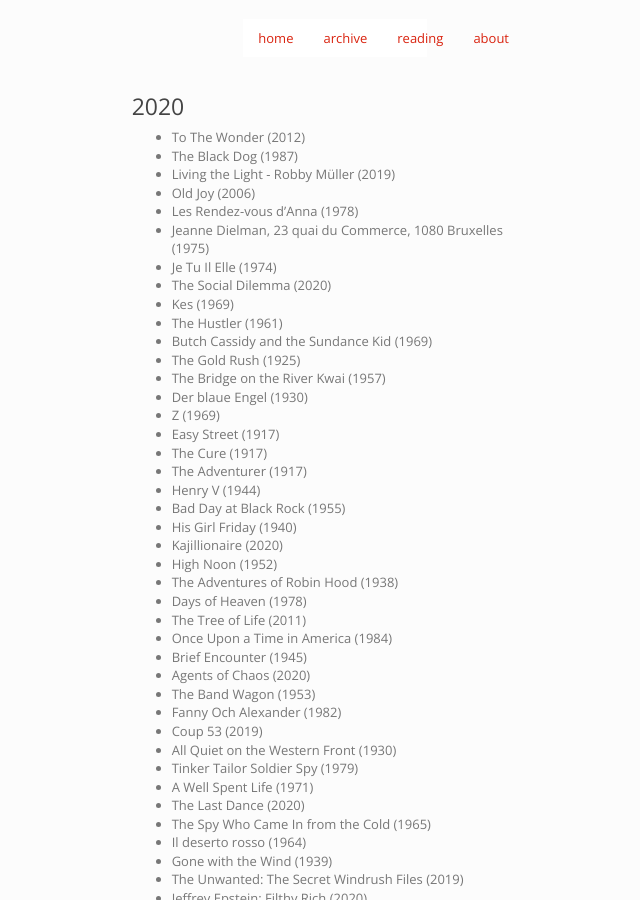
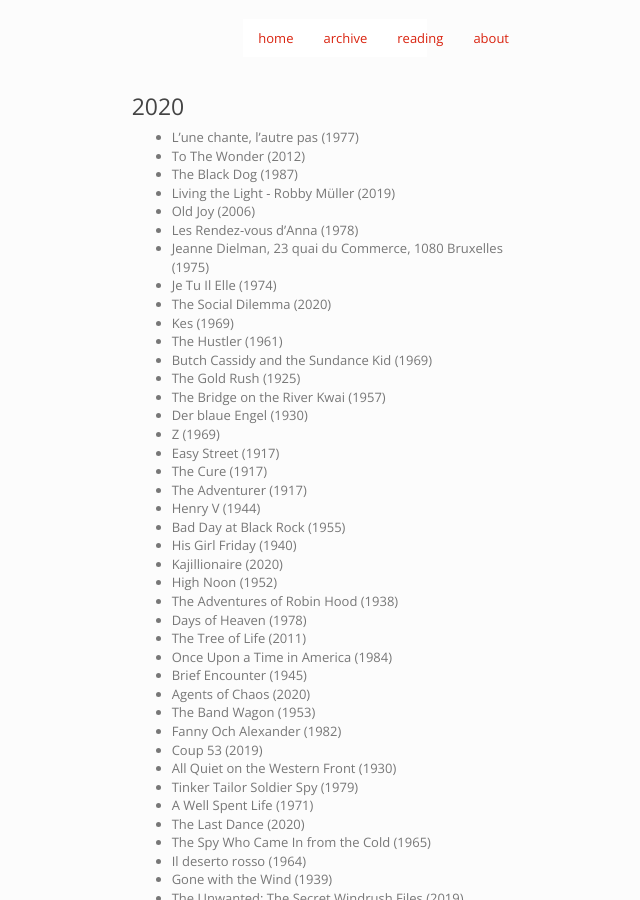
Before and after one commit to imtayadeway/imtayadeway.github.io, a Jekyll site: the page built from film/index.md, in a window 1280 px wide and 900 px high. Shown: the whole window, without its empty margins (305-945 px from the left). Built offline with Jekyll 4.4.1, drawn with Linux system fonts in a browser that asks for light colours.

Commit message:
One sings

```diff
--- a/film/index.md
+++ b/film/index.md
@@ -5,6 +5,7 @@ title: Film
 
 ### 2020
 
+- L'une chante, l'autre pas (1977)
 - To The Wonder (2012)
 - The Black Dog (1987)
 - Living the Light - Robby Müller (2019)
```
